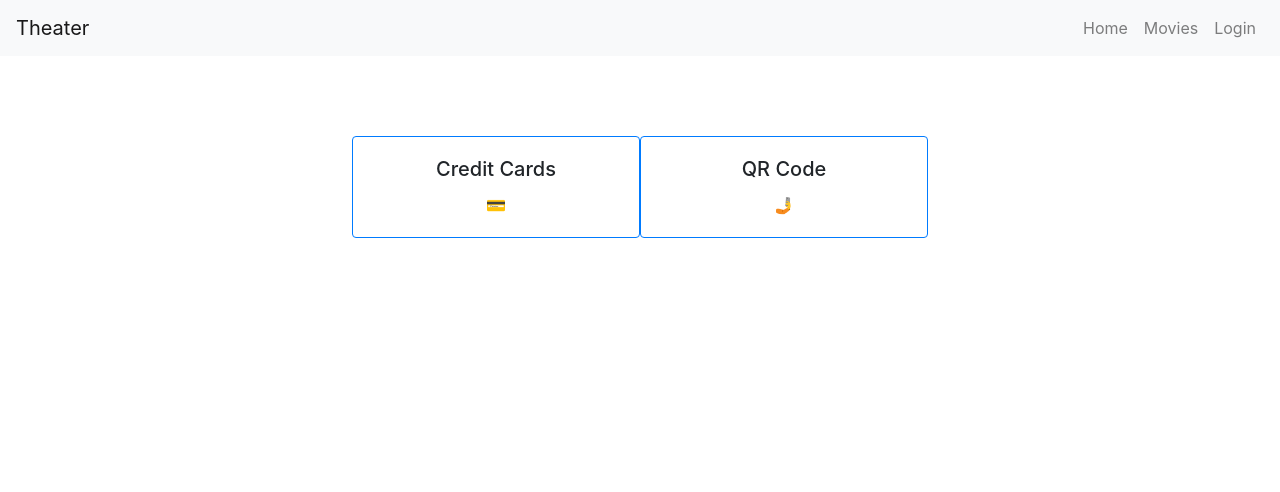
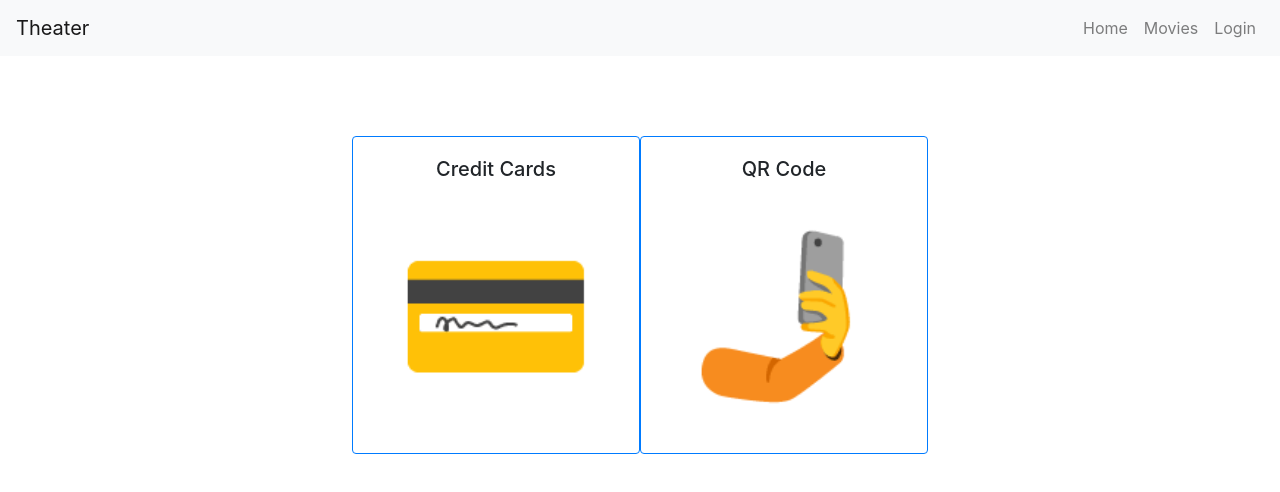
Before and after one commit to hashtagSELFIE/movie-reservation, a React (Create React App) app: page /payment in a window 1280 px wide. Shown: the top 492 px of the page. Built offline with nearby package versions, Linux system fonts and the light colour scheme.

Commit message:
Edit text size

```diff
--- a/src/views/Payment.js
+++ b/src/views/Payment.js
@@ -12,13 +12,13 @@ const Payment = (props) => {
       <Card border="primary" style={{width: '18rem'}}>
         <Card.Body>
           <Card.Title>Credit Cards</Card.Title>
-          <Card.Text>💳</Card.Text>
+          <Card.Text style={{fontSize: '10em'}}>💳</Card.Text>
         </Card.Body>
       </Card>
       <Card border="primary" style={{width: '18rem'}}>
         <Card.Body>
           <Card.Title>QR Code</Card.Title>
-          <Card.Text>🤳</Card.Text>
+          <Card.Text style={{fontSize: '10em'}}>🤳</Card.Text>
         </Card.Body>
       </Card>
       <br/>
```
